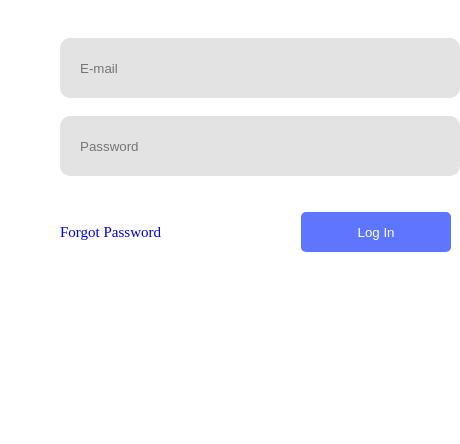
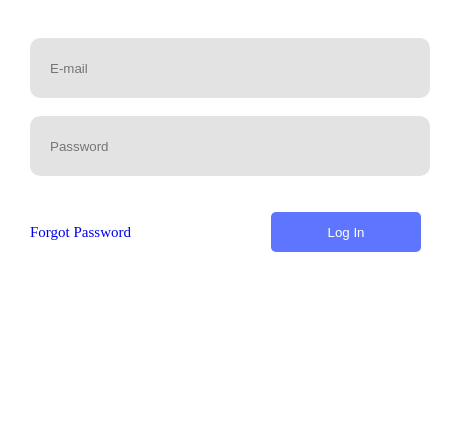
Before and after one commit to Kamanzi-MarcAnthony/README, a plain HTML site: page index.html in a window 390 px wide. Shown: the part 146-590 px from the top of the page, 460 px wide, since content can reach past the window. Drawn offline with Linux system fonts and the light colour scheme; a web font is replaced by a local one.

Commit message:
modified

```diff
--- a/style.css
+++ b/style.css
@@ -142,7 +142,7 @@ animation: slide 1.5s ease;
   display: column;
 }
 .intorduction {
-  margin-left: 60px;
+  margin-left: 30px;
   margin-right: 0px;
 
 }
```
